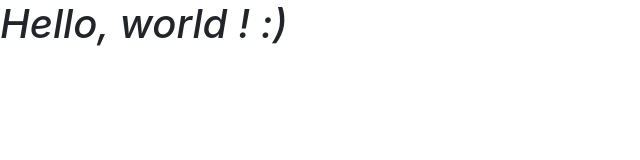
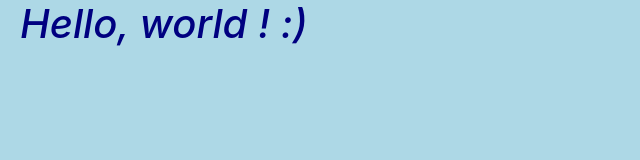
Before and after one commit to wongemilie/github-flow, a plain HTML site: page index.html in a window 1280 px wide. Shown: the whole page, without its empty margins (0-640 px from the left). Drawn offline with nearby package versions, Linux system fonts and the light colour scheme.

Commit message:
Add CSS style

```diff
--- a/index.html
+++ b/index.html
@@ -4,6 +4,7 @@
     <meta charset="utf-8">
     <meta name="viewport" content="width=device-width, initial-scale=1, shrink-to-fit=no">
     <link rel="stylesheet" href="https://stackpath.bootstrapcdn.com/bootstrap/4.1.1/css/bootstrap.min.css" integrity="sha384-WskhaSGFgHYWDcbwN70/dfYBj47jz9qbsMId/iRN3ewGhXQFZCSftd1LZCfmhktB" crossorigin="anonymous">
+    <link rel="stylesheet" type="text/css" href="style.css">
 
     <title><i>Hello, world ! :)</i></title>
   </head>
--- /dev/null
+++ b/style.css
@@ -0,0 +1,8 @@
+body {
+  background-color: lightblue;
+}
+
+h1 {
+  color: navy;
+  margin-left: 20px;
+}
```
